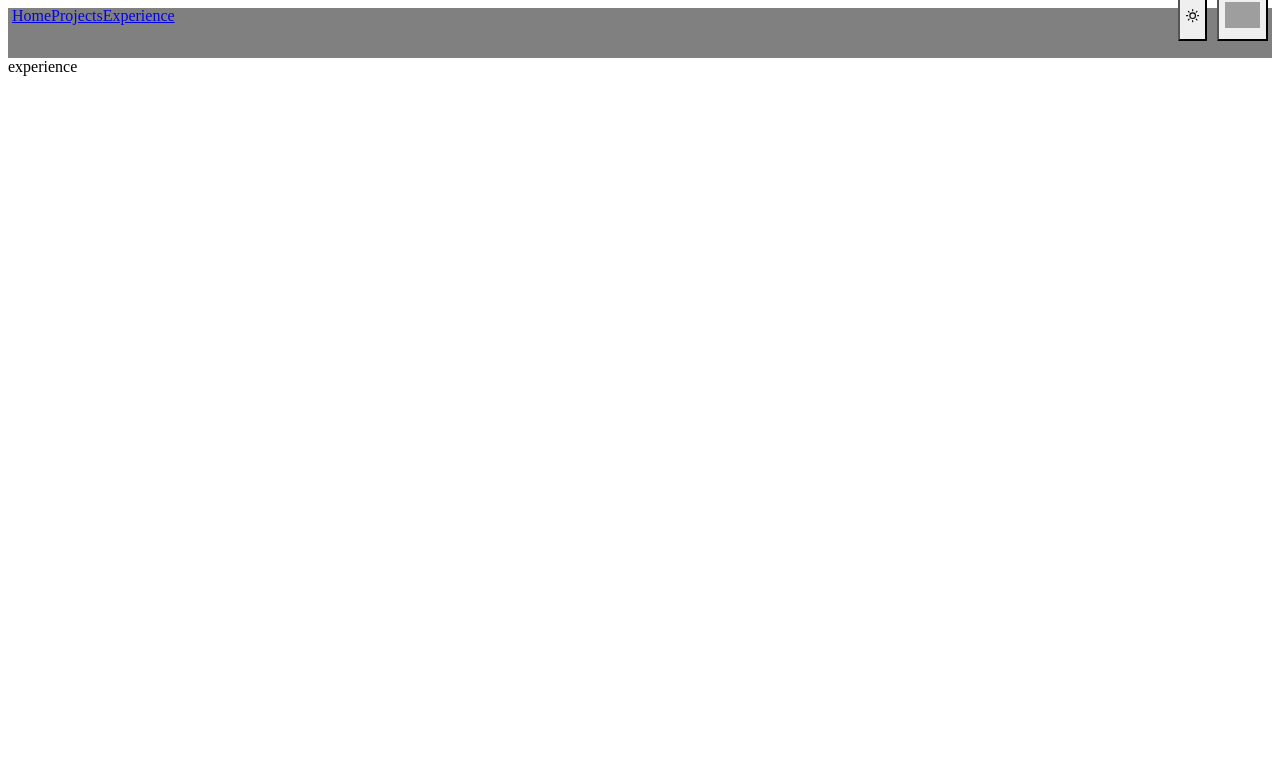
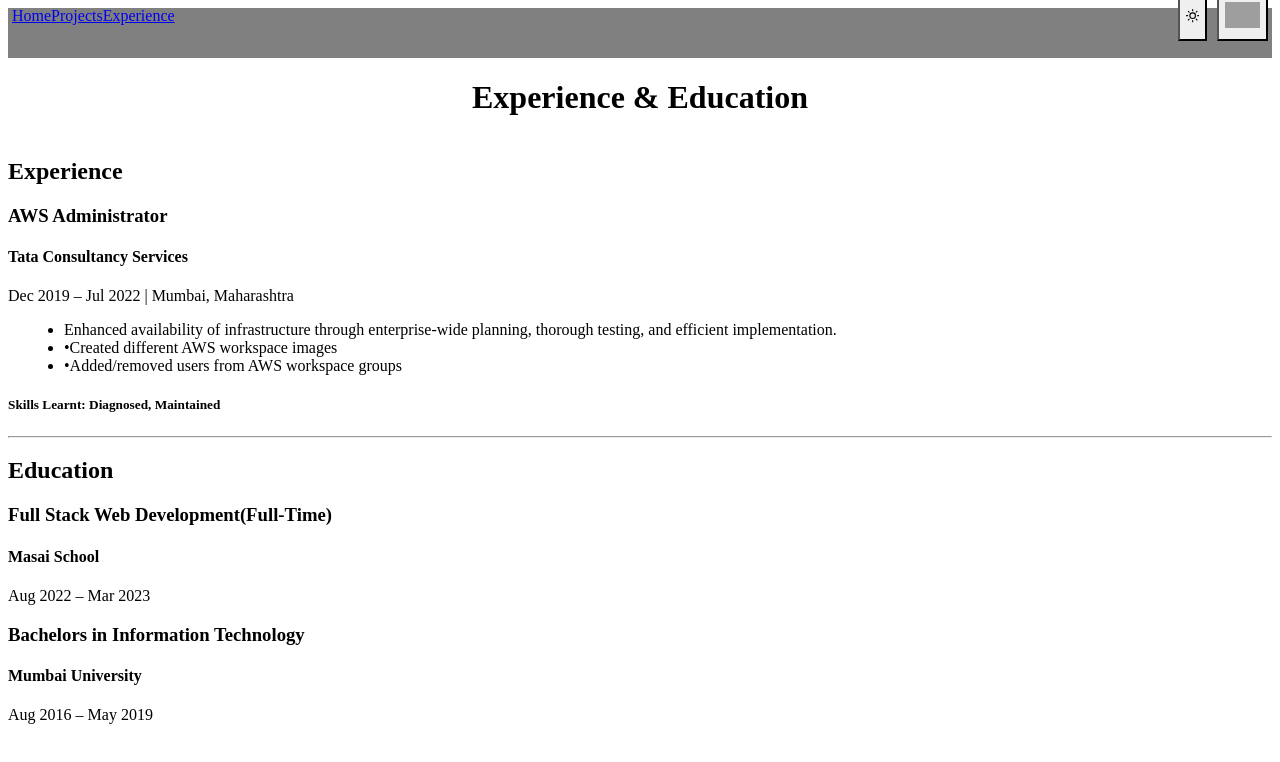
Before and after one commit to rohan28107/RCT-eval3, a Next.js app: page /experience in a window 1280 px wide. Shown: the top 762 px of the page. Built offline with nearby package versions, Linux system fonts and the light colour scheme; grey boxes are pictures that could not be loaded.

Commit message:
adding experience

```diff
--- a/next.config.js
+++ b/next.config.js
@@ -1,6 +1,9 @@
 /** @type {import('next').NextConfig} */
 const nextConfig = {
   reactStrictMode: true,
+  images: {
+    unoptimized: true,
+  }
 }
 
 module.exports = nextConfig
--- a/pages/experience.jsx
+++ b/pages/experience.jsx
@@ -1,8 +1,46 @@
+import { Box, Center, Container, Heading, ListItem, Spacer, Text, UnorderedList } from '@chakra-ui/react'
 import React from 'react'
 
 const experience = () => {
   return (
-    <div>experience</div>
+    <div>
+      <Center>
+        <Heading as='h1'>Experience & Education </Heading>
+      </Center>
+
+
+      <Container>
+        <Heading as='h2'>Experience</Heading>
+        <Box>
+          <Heading as='h3'>AWS Administrator</Heading>
+          <Heading as='h4'>Tata Consultancy Services</Heading>
+          <Text>Dec 2019 – Jul 2022 | Mumbai, Maharashtra</Text>
+
+          <UnorderedList>
+              <ListItem>Enhanced availability of infrastructure through enterprise-wide planning, thorough testing, and efficient implementation.</ListItem>
+              <ListItem>•Created different AWS workspace images</ListItem>
+              <ListItem>•Added/removed users from AWS workspace groups</ListItem>
+          </UnorderedList>
+          <Heading as='h5'>Skills Learnt: Diagnosed, Maintained</Heading>
+        </Box>
+      </Container>
+      <Spacer />
+      <hr />
+      <Spacer />
+      <Container>
+        <Heading as='h2'>Education</Heading>
+        <Box>
+          <Heading as='h3'>Full Stack Web Development(Full-Time)</Heading>
+          <Heading as='h4'>Masai School</Heading>
+          <Text>Aug 2022 – Mar 2023</Text>
+        </Box>
+        <Box>
+          <Heading as='h3'>Bachelors in Information Technology</Heading>
+          <Heading as='h4'>Mumbai University</Heading>
+          <Text>Aug 2016 – May 2019</Text>
+        </Box>
+      </Container>
+    </div>
   )
 }
 
```
